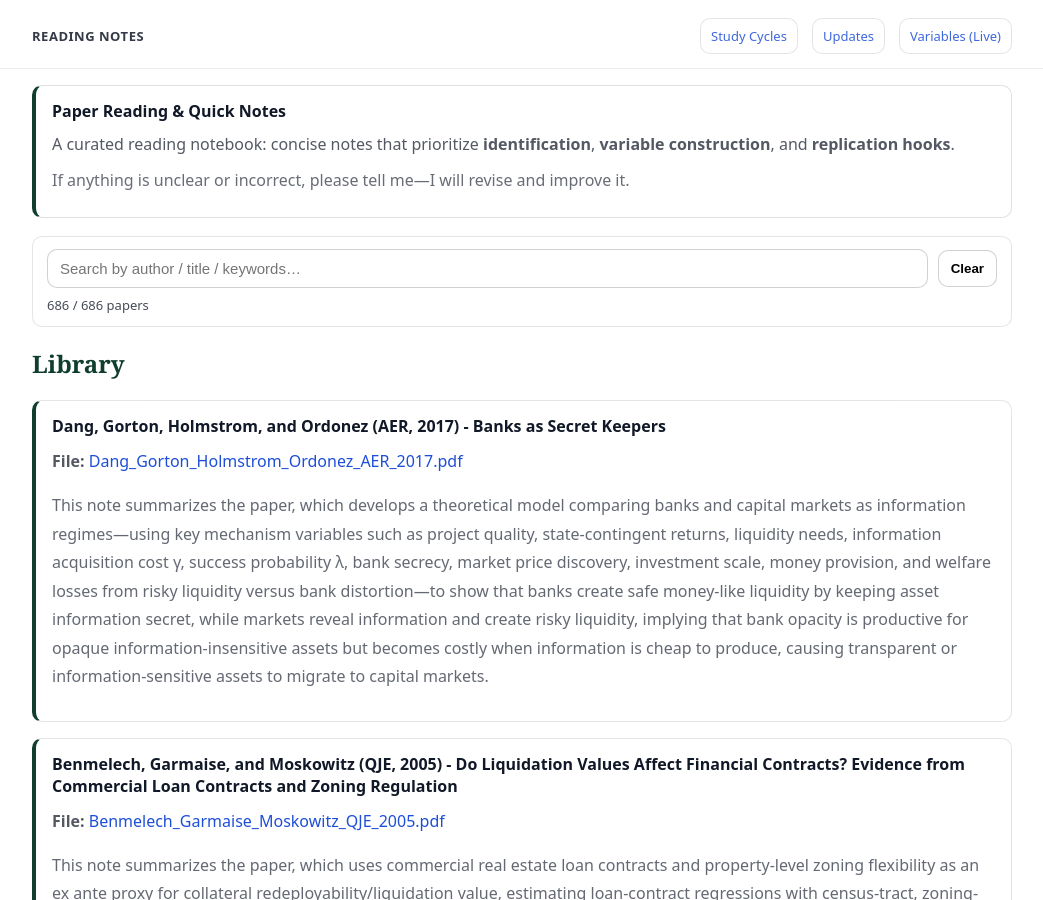
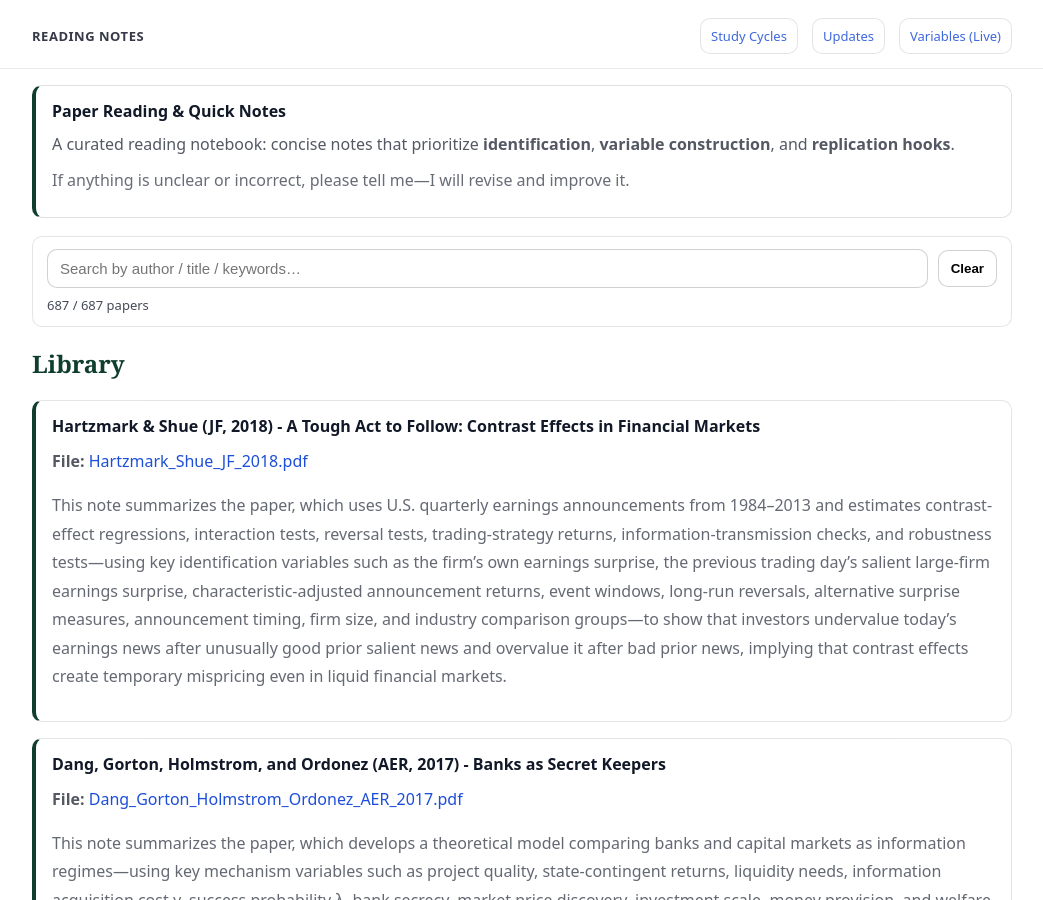
Before and after one commit to yaxinzn/study-archive, a Jekyll site: the page built from reading/index.md, in a window 1280 px wide and 900 px high. Shown: the whole window, without its empty margins (118-1161 px from the left). Built offline with Jekyll 4.4.1, drawn with Linux system fonts in a browser that asks for light colours.

Commit message:
Reading: add/update Hartzmark_Shue_JF_2018.pdf

```diff
--- a/_data/reading.yml
+++ b/_data/reading.yml
@@ -1,3 +1,7 @@
+- title: "Hartzmark & Shue (JF, 2018) - A Tough Act to Follow: Contrast Effects in Financial Markets"
+  file: "Hartzmark_Shue_JF_2018.pdf"
+  desc: "This note summarizes the paper, which uses U.S. quarterly earnings announcements from 1984–2013 and estimates contrast-effect regressions, interaction tests, reversal tests, trading-strategy returns, information-transmission checks, and robustness tests—using key identification variables such as the firm’s own earnings surprise, the previous trading day’s salient large-firm earnings surprise, characteristic-adjusted announcement returns, event windows, long-run reversals, alternative surprise measures, announcement timing, firm size, and industry comparison groups—to show that investors undervalue today’s earnings news after unusually good prior salient news and overvalue it after bad prior news, implying that contrast effects create temporary mispricing even in liquid financial markets."
+
 - title: "Dang, Gorton, Holmstrom, and Ordonez (AER, 2017) - Banks as Secret Keepers"
   file: "Dang_Gorton_Holmstrom_Ordonez_AER_2017.pdf"
   desc: "This note summarizes the paper, which develops a theoretical model comparing banks and capital markets as information regimes—using key mechanism variables such as project quality, state-contingent returns, liquidity needs, information acquisition cost γ, success probability λ, bank secrecy, market price discovery, investment scale, money provision, and welfare losses from risky liquidity versus bank distortion—to show that banks create safe money-like liquidity by keeping asset information secret, while markets reveal information and create risky liquidity, implying that bank opacity is productive for opaque information-insensitive assets but becomes costly when information is cheap to produce, causing transparent or information-sensitive assets to migrate to capital markets."
```
Also changed, not shown: 1 other file.
